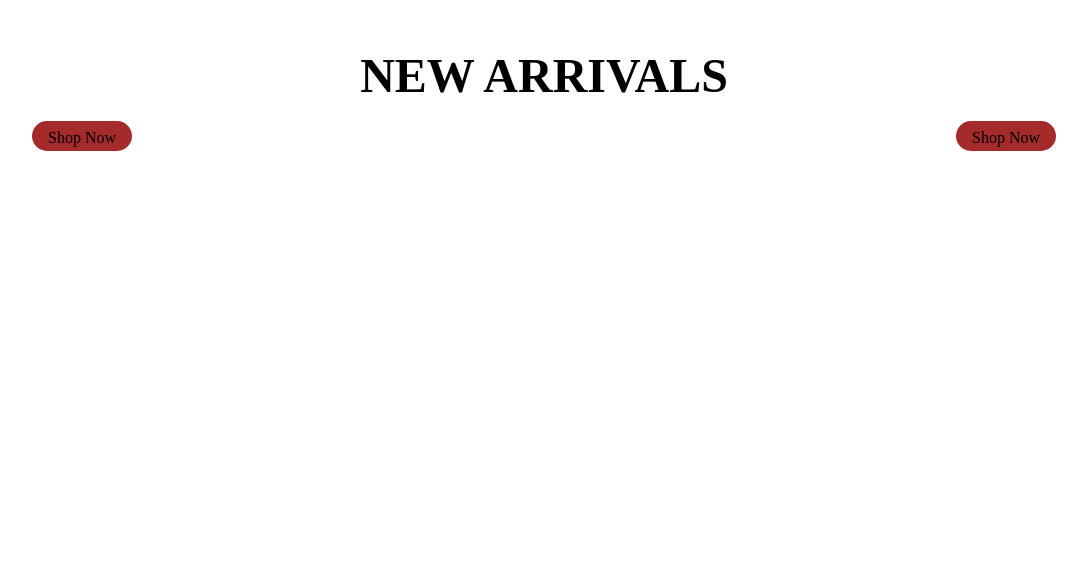
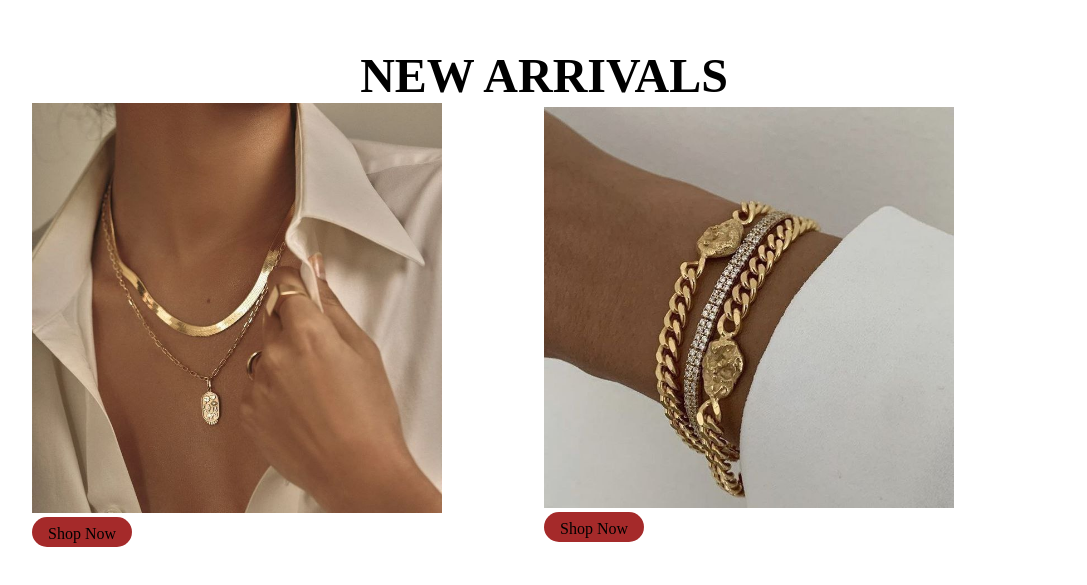
Before and after one commit to ChristabelFNT/static1, a plain HTML site: page index.html in a window 1280 px wide. Shown: the part 832-1417 px from the top of the page, without its empty margins (96-1183 px from the left). Before the commit the page ends 1063 px from the top, so only its background shows below. Drawn offline with Linux system fonts and the light colour scheme.

Commit message:
Update index.html

```diff
--- a/index.html
+++ b/index.html
@@ -28,11 +28,11 @@
         </div>
         <div class="row">
             <div class="col">
-                <img src="./pictures/001.jpg" alt="">
+                <img src="./001.jpg" alt="">
                 <a href="#" class="ctn">Shop Now</a>
         </div>
         <div class="col">
-            <img src="./pictures/003.jpg" alt="">
+            <img src="./003.jpg" alt="">
             <a href="#" class="ctn">Shop Now</a>
         </div>
 
```
